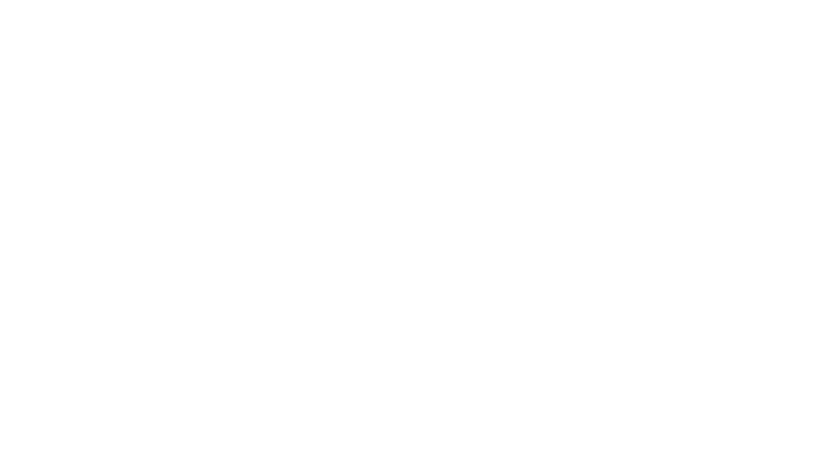
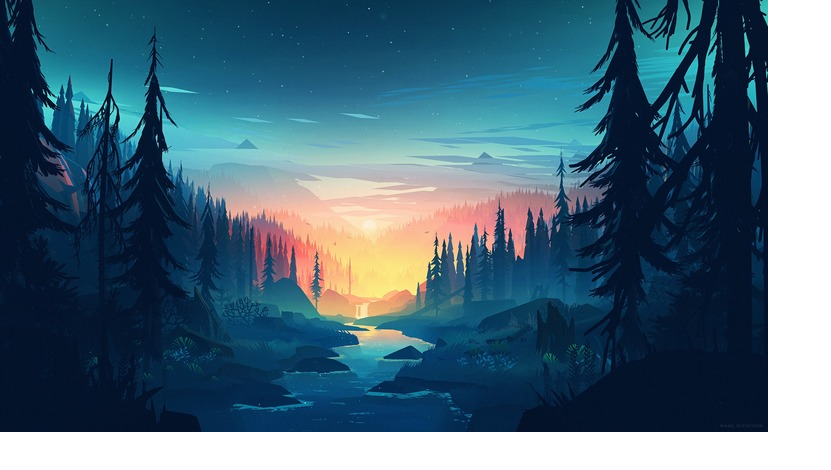
Before and after one commit to js-tasks-ru/htmlcss-20230124_guliev, a website: page 06-lection4/03-srcset/index.html in a window 1280 px wide. Shown: the whole page, without its empty margins (0-831 px from the left). Drawn offline with Linux system fonts and the light colour scheme.

Commit message:
Create Picture and use srcset

```diff
--- a/06-lection4/03-srcset/index.html
+++ b/06-lection4/03-srcset/index.html
@@ -5,6 +5,11 @@
         <link rel="stylesheet" href="./srcset.css">
     </head>
     <body>
-
+        <div style="width: 300px; height: 300px;">
+            <picture>
+                <source media="(min-width: 768px)" srcset="./public/forest_768.jpg">
+                <img src="./public/forest_400.jpg" alt="400pxs">
+            </picture>
+        </div>
     </body>
 </html>
```
